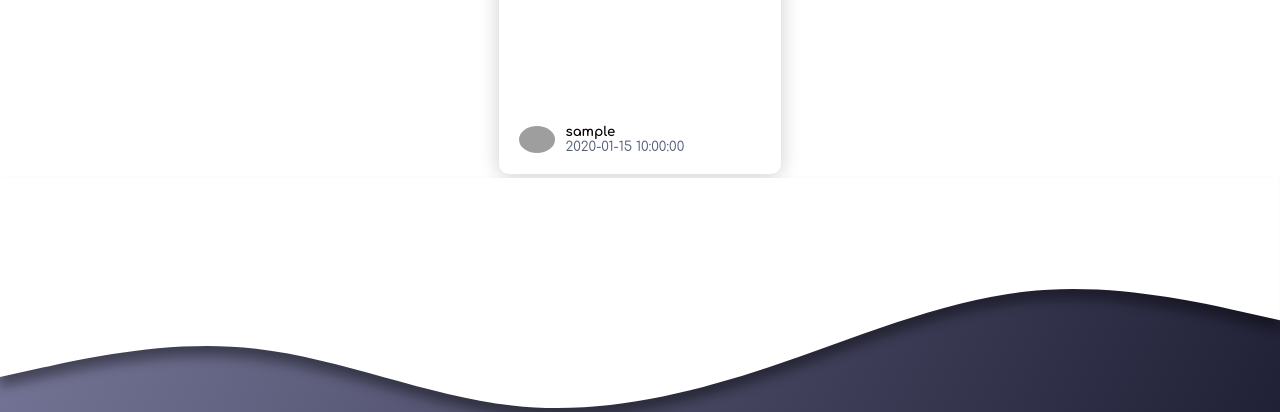
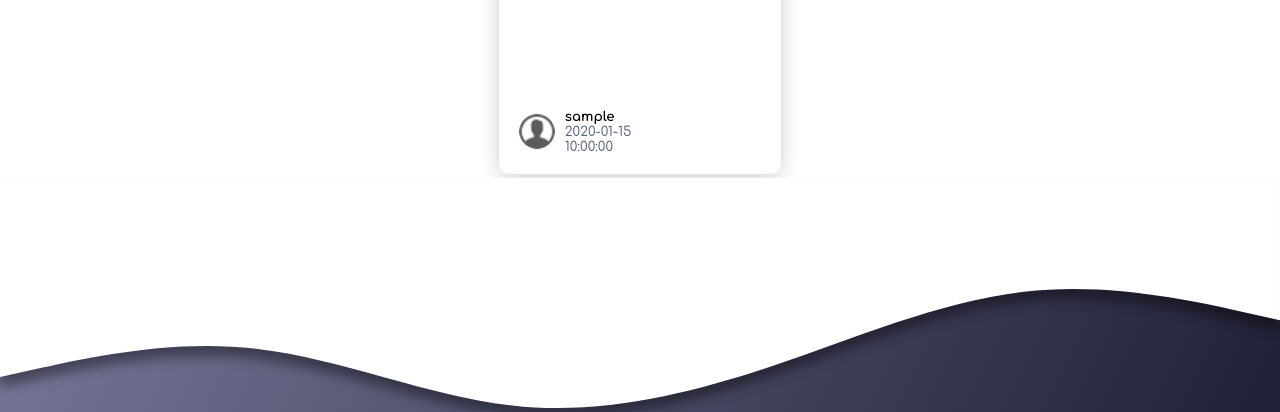
Before and after one commit to kilian-guerin/blog, a PHP site: page /index.php in a window 1280 px wide. Shown: the part 1262-1674 px from the top of the page. Run offline with PHP 8.4, Linux system fonts and the light colour scheme; tables that the repository leaves empty or names only in its code hold one stand-in row (values such as "Sample post"); grey boxes are pictures that could not be loaded.

Commit message:
Adding image

```diff
--- a/fonctions.php
+++ b/fonctions.php
@@ -357,7 +357,7 @@ class Article
                             <?= strlen($list_articles[$i]['article']) > 100 ? substr($list_articles[$i]['article'], 0, 100) . "..." : $list_articles[$i]['article']  ?>
                         </p>
                         <div class="user">
-                            <img src="https://cdn-icons.flaticon.com/png/512/4168/premium/4168680.png?token=exp=1638969772~hmac=70656ad9ecbbf7d91f34c95f144e18e8" alt="user" />
+                            <img src="/blog/img/name.png" style="width:25%; height:25%;" alt="user"/>
                             <div class="user-info">
                                 <h5><?php echo $list_articles[$i]['login'] ?></h5>
                                 <small><?php echo $list_articles[$i]['date'] ?></small>
```
Also changed, not shown: img/name.png (added).
